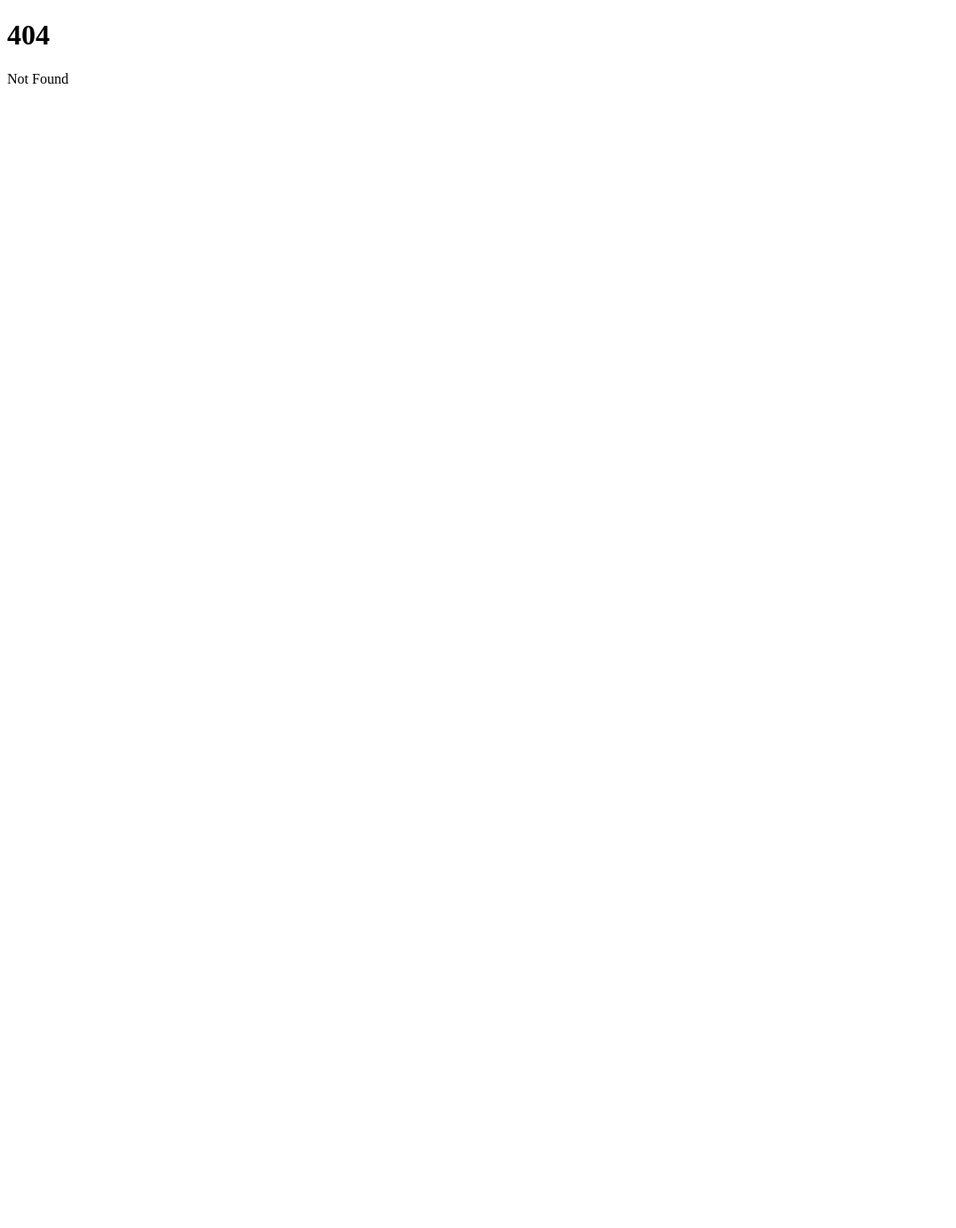
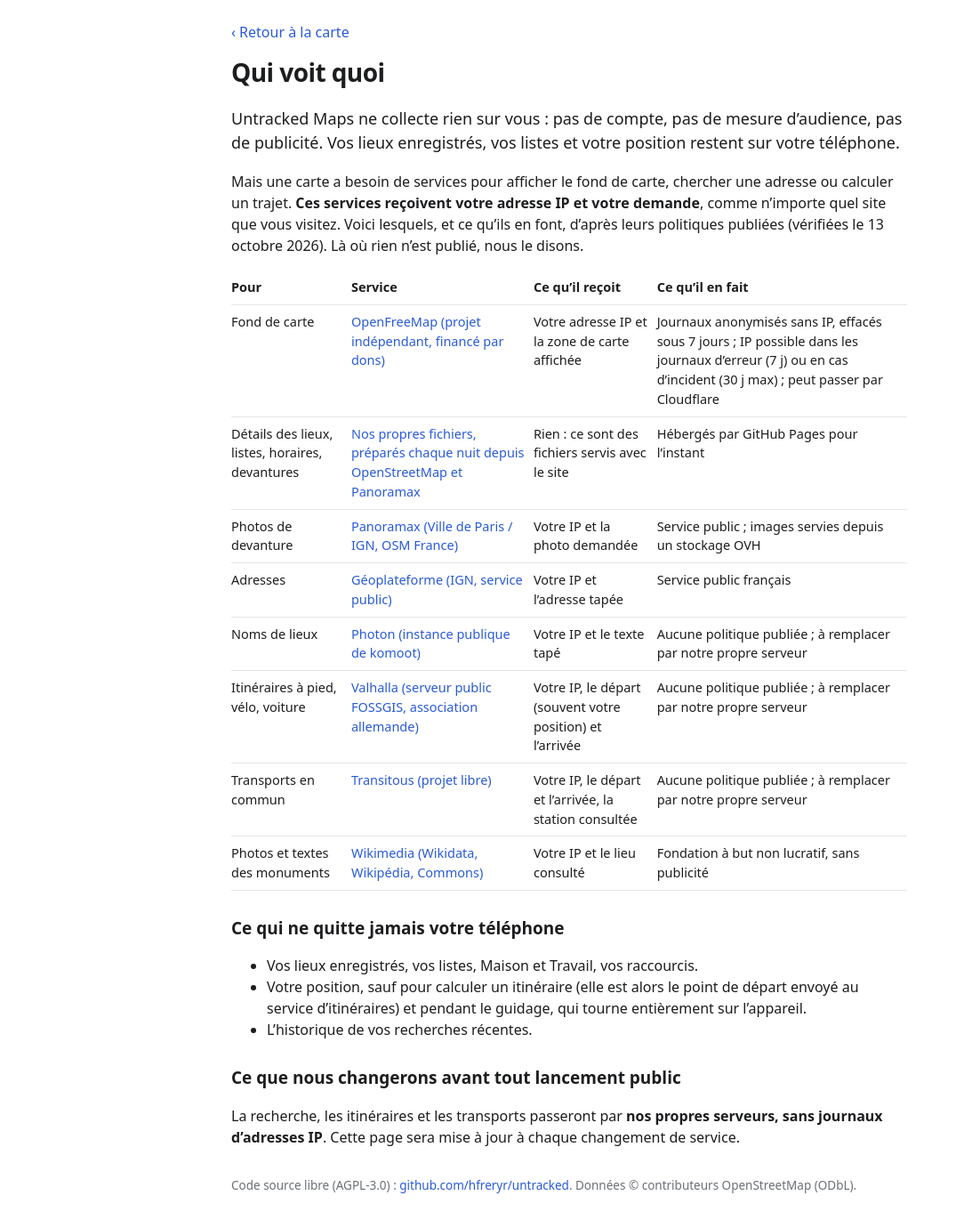
Before and after one commit to hfreryr/comaps, a SvelteKit app in the folder app/: page /confidentialite in a window 1280 px wide. Before the commit this address had no page. Shown: the top 1380 px of the page at 89% size, without its empty margins (0-1075 px from the left). Before the commit the page ends 800 px from the top, so only its background shows below. Built offline with nearby package versions, Linux system fonts and the light colour scheme.

Commit message:
Page « Qui voit quoi » (/confidentialite) liée depuis l'accueil et les crédits
Co-Authored-By: Claude Fable 5.1 <noreply@anthropic.com>
Claude-Session: https://claude.ai/code/session_01R5dnSTGzKxPtZViaJJLkVT

```diff
--- a/app/src/routes/+page.svelte
+++ b/app/src/routes/+page.svelte
@@ -283,7 +283,7 @@
       zoom: 13,
       hash: 'carte',
       attributionControl: { compact: true, customAttribution:
-        'Recherche <a href="https://photon.komoot.io" target="_blank" rel="noopener">Photon / komoot</a> · Itinéraires <a href="https://valhalla1.openstreetmap.de" target="_blank" rel="noopener">Valhalla / FOSSGIS</a>, <a href="https://transitous.org/sources/" target="_blank" rel="noopener">Transitous</a> · <a href="https://github.com/hfreryr/untracked" target="_blank" rel="noopener">Projet libre</a>' },
+        'Recherche <a href="https://photon.komoot.io" target="_blank" rel="noopener">Photon / komoot</a> · Itinéraires <a href="https://valhalla1.openstreetmap.de" target="_blank" rel="noopener">Valhalla / FOSSGIS</a>, <a href="https://transitous.org/sources/" target="_blank" rel="noopener">Transitous</a> · <a href="https://github.com/hfreryr/untracked" target="_blank" rel="noopener">Projet libre</a> · <a href="confidentialite">Qui voit quoi</a>' },
       fadeDuration: 200
     });
     map.setMissingStyleImageResolver((id) => provideImage(map, id));
@@ -2554,7 +2554,7 @@
   {#if showPromise && !place && !category && !directions && !importOpen && !editChips}
     <div class="promise" role="note">
       <svg viewBox="0 0 24 24" aria-hidden="true"><rect x="5" y="10.5" width="14" height="10" rx="2.5" /><path d="M8.5 10.5V8a3.5 3.5 0 0 1 7 0v2.5" /></svg>
-      <p><strong>Une carte qui ne vous piste pas.</strong> Ni compte, ni publicité, rien sur vous n'est collecté. Vos favoris restent sur votre téléphone.</p>
+      <p><strong>Une carte qui ne vous piste pas.</strong> Ni compte, ni publicité, rien sur vous n'est collecté. Vos favoris restent sur votre téléphone. <a href="confidentialite" class="promise-link">Qui voit quoi ?</a></p>
       <button onclick={closePromise}>Compris</button>
     </div>
   {/if}
@@ -3505,6 +3505,7 @@
   .status.is-closed, .r-meta .is-closed { color: var(--closed); }
   .muted { color: var(--muted); font-weight: 400; }
 
+  .promise-link { color: inherit; font-weight: 600; text-decoration: underline; }
   /* ——— Devantures (Panoramax) ——— */
   :global(.facade) { display: block; position: relative; overflow: hidden; container-type: inline-size; aspect-ratio: 4 / 3; background: var(--fill); }
   :global(.facade img) { position: absolute; width: 800cqw; height: 400cqw; max-width: none; left: calc(50cqw - var(--fx) * 800cqw); top: -155cqw; }
--- /dev/null
+++ b/app/src/routes/confidentialite/+page.svelte
@@ -0,0 +1,54 @@
+<script>
+  // Page « Qui voit quoi » : ce que l'app envoie, à qui, et ce que chaque service en fait (vérifié le 13/10/2026).
+  const rows = [
+    ['Fond de carte', 'OpenFreeMap (projet indépendant, financé par dons)', 'Votre adresse IP et la zone de carte affichée', 'Journaux anonymisés sans IP, effacés sous 7 jours ; IP possible dans les journaux d’erreur (7 j) ou en cas d’incident (30 j max) ; peut passer par Cloudflare', 'https://openfreemap.org/privacy/'],
+    ['Détails des lieux, listes, horaires, devantures', 'Nos propres fichiers, préparés chaque nuit depuis OpenStreetMap et Panoramax', 'Rien : ce sont des fichiers servis avec le site', 'Hébergés par GitHub Pages pour l’instant', 'https://docs.github.com/en/pages'],
+    ['Photos de devanture', 'Panoramax (Ville de Paris / IGN, OSM France)', 'Votre IP et la photo demandée', 'Service public ; images servies depuis un stockage OVH', 'https://panoramax.fr'],
+    ['Adresses', 'Géoplateforme (IGN, service public)', 'Votre IP et l’adresse tapée', 'Service public français', 'https://www.data.gouv.fr/dataservices/api-geoplateforme-geocodage'],
+    ['Noms de lieux', 'Photon (instance publique de komoot)', 'Votre IP et le texte tapé', 'Aucune politique publiée ; à remplacer par notre propre serveur', 'https://photon.komoot.io'],
+    ['Itinéraires à pied, vélo, voiture', 'Valhalla (serveur public FOSSGIS, association allemande)', 'Votre IP, le départ (souvent votre position) et l’arrivée', 'Aucune politique publiée ; à remplacer par notre propre serveur', 'https://routing.openstreetmap.de/about.html'],
+    ['Transports en commun', 'Transitous (projet libre)', 'Votre IP, le départ et l’arrivée, la station consultée', 'Aucune politique publiée ; à remplacer par notre propre serveur', 'https://transitous.org'],
+    ['Photos et textes des monuments', 'Wikimedia (Wikidata, Wikipédia, Commons)', 'Votre IP et le lieu consulté', 'Fondation à but non lucratif, sans publicité', 'https://foundation.wikimedia.org/wiki/Policy:Privacy_policy']
+  ];
+</script>
+
+<svelte:head><title>Qui voit quoi · Untracked Maps</title></svelte:head>
+
+<main>
+  <a class="back" href="/">‹ Retour à la carte</a>
+  <h1>Qui voit quoi</h1>
+  <p class="lead">Untracked Maps ne collecte rien sur vous : pas de compte, pas de mesure d’audience, pas de publicité. Vos lieux enregistrés, vos listes et votre position restent sur votre téléphone.</p>
+  <p>Mais une carte a besoin de services pour afficher le fond de carte, chercher une adresse ou calculer un trajet. <strong>Ces services reçoivent votre adresse IP et votre demande</strong>, comme n’importe quel site que vous visitez. Voici lesquels, et ce qu’ils en font, d’après leurs politiques publiées (vérifiées le 13 octobre 2026). Là où rien n’est publié, nous le disons.</p>
+  <table>
+    <thead><tr><th>Pour</th><th>Service</th><th>Ce qu’il reçoit</th><th>Ce qu’il en fait</th></tr></thead>
+    <tbody>
+      {#each rows as [what, who, gets, does, url]}
+        <tr><td>{what}</td><td><a href={url} target="_blank" rel="noopener">{who}</a></td><td>{gets}</td><td>{does}</td></tr>
+      {/each}
+    </tbody>
+  </table>
+  <h2>Ce qui ne quitte jamais votre téléphone</h2>
+  <ul>
+    <li>Vos lieux enregistrés, vos listes, Maison et Travail, vos raccourcis.</li>
+    <li>Votre position, sauf pour calculer un itinéraire (elle est alors le point de départ envoyé au service d’itinéraires) et pendant le guidage, qui tourne entièrement sur l’appareil.</li>
+    <li>L’historique de vos recherches récentes.</li>
+  </ul>
+  <h2>Ce que nous changerons avant tout lancement public</h2>
+  <p>La recherche, les itinéraires et les transports passeront par <strong>nos propres serveurs, sans journaux d’adresses IP</strong>. Cette page sera mise à jour à chaque changement de service.</p>
+  <p class="foot">Code source libre (AGPL-3.0) : <a href="https://github.com/hfreryr/untracked" target="_blank" rel="noopener">github.com/hfreryr/untracked</a>. Données © contributeurs OpenStreetMap (ODbL).</p>
+</main>
+
+<style>
+  :global(body) { margin: 0; background: #fff; color: #1c1d1f; font: 16px/1.5 system-ui, -apple-system, 'Segoe UI', Roboto, sans-serif; }
+  @media (prefers-color-scheme: dark) { :global(body) { background: #1c1f24; color: #e8e9ec; } table { border-color: #3a3f47; } th, td { border-color: #3a3f47; } .back, a { color: #7ea2ff; } }
+  main { max-width: 760px; margin: 0 auto; padding: 24px 20px 48px; }
+  h1 { font-size: 28px; letter-spacing: -0.02em; margin: 12px 0 8px; }
+  h2 { font-size: 19px; margin: 28px 0 8px; }
+  .lead { font-size: 18px; }
+  .back, a { color: #2a5bd7; text-decoration: none; }
+  table { border-collapse: collapse; width: 100%; font-size: 14.5px; margin-top: 12px; }
+  th, td { text-align: left; vertical-align: top; padding: 8px 8px 8px 0; border-bottom: 1px solid #e3e5e8; }
+  th { font-weight: 600; }
+  @media (max-width: 600px) { thead { display: none; } tr { display: block; padding: 10px 0; } td { display: block; border: 0; padding: 2px 0; } td:first-child { font-weight: 700; } }
+  .foot { margin-top: 32px; font-size: 13.5px; color: #6c7077; }
+</style>
```
Also changed, not shown: 1 other file (tests, documents, lock files or other folders).
